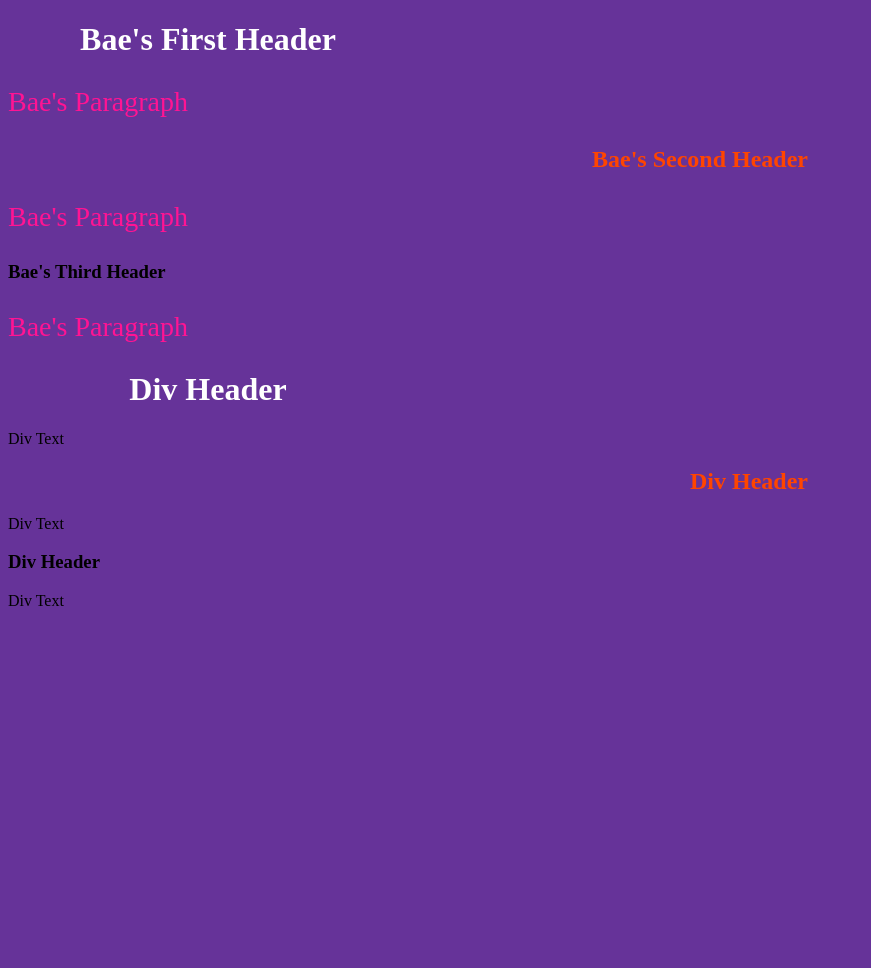
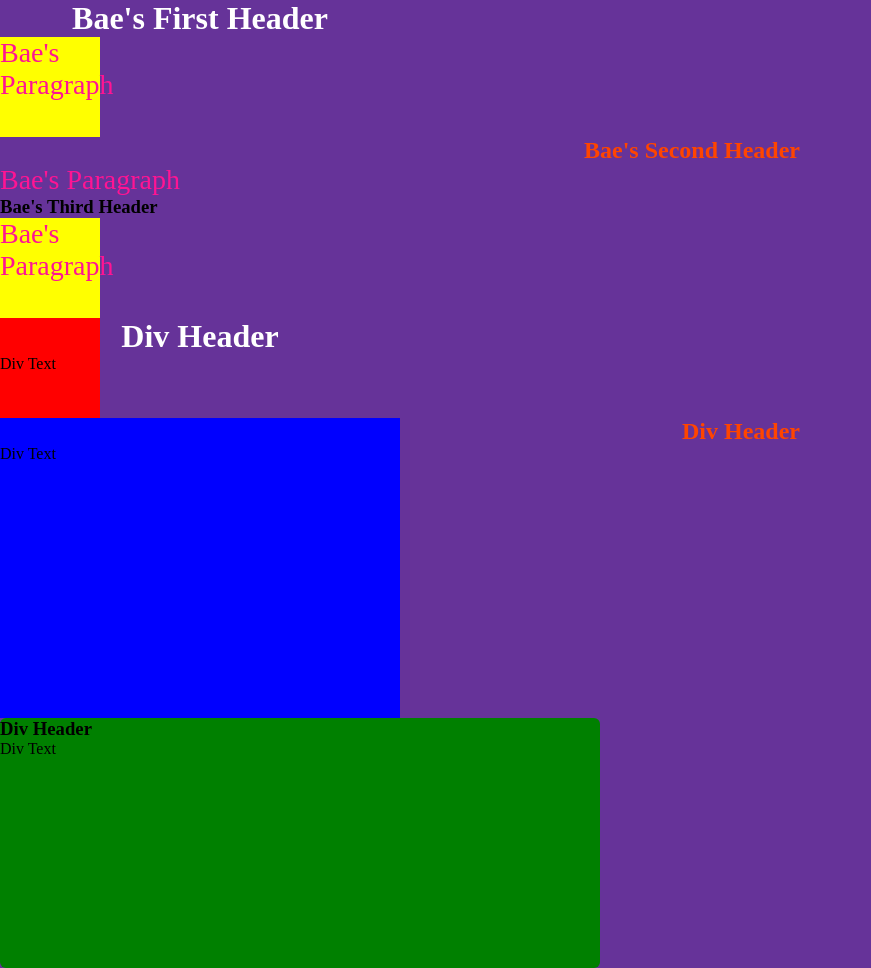
Before and after one commit to Bae2Bosco/Bae.Bosco, a plain HTML site: page index.html in a window 1280 px wide. Shown: the whole page, without its empty margins (0-871 px from the left). Before the commit the page ends 800 px from the top, so only its background shows below. Drawn offline with Linux system fonts and the light colour scheme; files that its build step writes are made by us from their sources.

Commit message:
Initial Commit

```diff
--- a/style.css
+++ b/style.css
@@ -1,3 +1,29 @@
+*{
+    margin: 0;
+}
+
 html{
     background-color: rebeccapurple;
 }
+.para{
+    height: 100px;
+    width: 100px;
+    background-color: yellow;
+}
+.box{
+    background-color: red;
+    height: 100px;
+    width: 100px;
+}
+.box2{
+    background-color: blue;
+    height: 300px;
+    width: 400px;
+    border: 2px red;
+}
+.box3{
+    background-color: green;
+    height: 250px;
+    width: 600px;
+    border-radius: 6px;
+}
```
